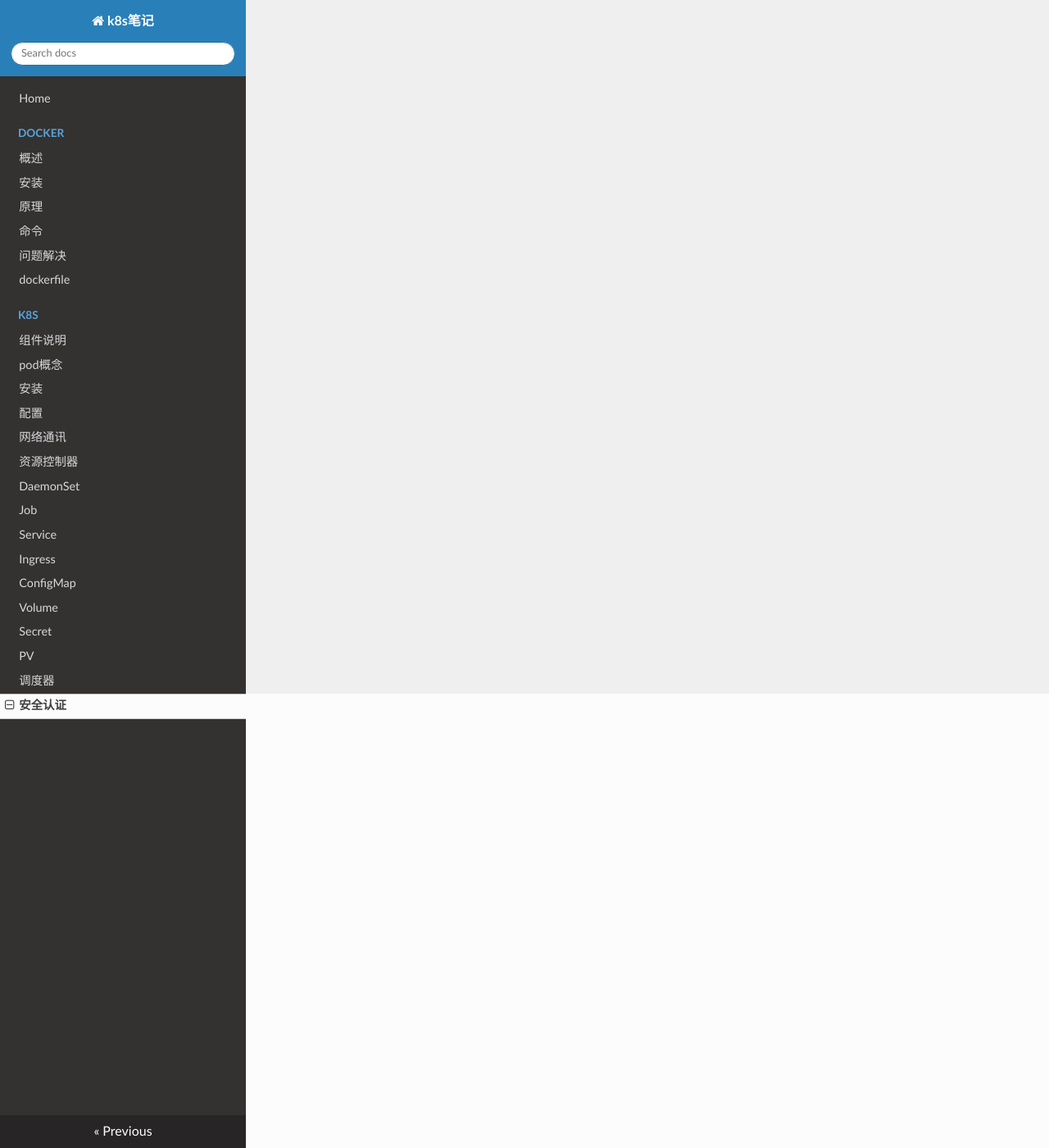
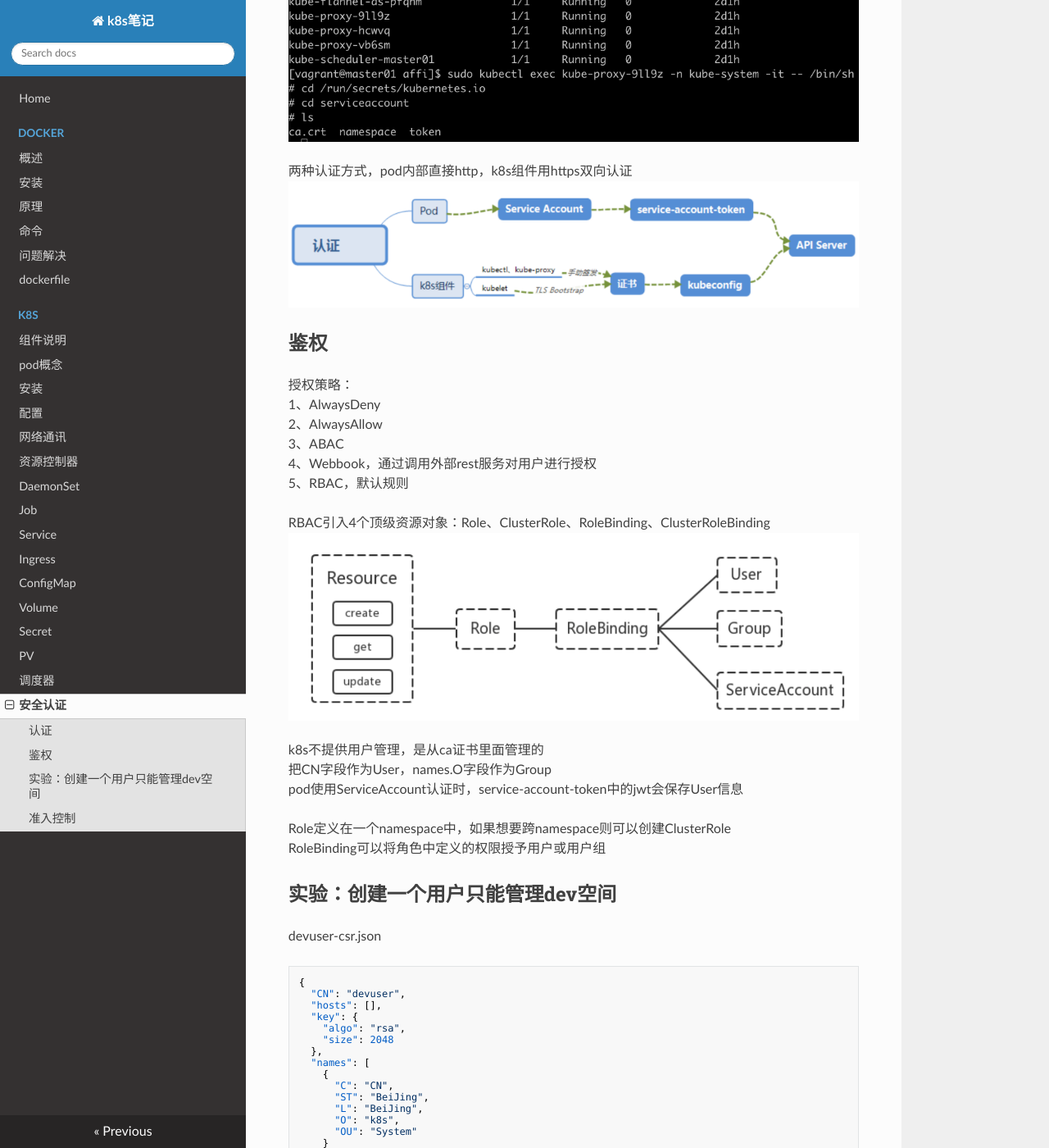
Before and after one commit to cc3213252/note-k8s, an MkDocs documentation site: the page built from docs/k8s/安全认证.md, in a window 1280 px wide and 1400 px high, scrolled down 554 px. Shown: the whole window at 82% size. Built offline with MkDocs 1.6.1, drawn with Linux system fonts in a browser that asks for light colours; nearby versions of some CDN libraries; some of the changed text lies outside the part shown.

Commit message:
增加安全认证

````diff
--- a/docs/k8s/安全认证.md
+++ b/docs/k8s/安全认证.md
@@ -1,3 +1,69 @@
 # 安全认证
 
 k8s的安全机制基本是围绕保护api server来设计的。
+
+## 认证
+
+http token认证
+http base认证，通过用户名+密码方式认证，base64编码
+最严格的https证书认证
+![sa文件的位置](../img/k8s-sa-location.png)
+
+两种认证方式，pod内部直接http，k8s组件用https双向认证
+![两种认证](../img/k8s-sa-twomethod.png)
+
+## 鉴权
+
+授权策略：
+1、AlwaysDeny
+2、AlwaysAllow
+3、ABAC
+4、Webbook，通过调用外部rest服务对用户进行授权
+5、RBAC，默认规则
+
+RBAC引入4个顶级资源对象：Role、ClusterRole、RoleBinding、ClusterRoleBinding
+![role关系](../img/k8s-sa-role.png)
+
+k8s不提供用户管理，是从ca证书里面管理的
+把CN字段作为User，names.O字段作为Group
+pod使用ServiceAccount认证时，service-account-token中的jwt会保存User信息
+
+Role定义在一个namespace中，如果想要跨namespace则可以创建ClusterRole
+RoleBinding可以将角色中定义的权限授予用户或用户组
+
+## 实验：创建一个用户只能管理dev空间
+
+devuser-csr.json
+```json
+{
+  "CN": "devuser",
+  "hosts": [],
+  "key": {
+    "algo": "rsa",
+    "size": 2048
+  },
+  "names": [
+    {
+      "C": "CN",
+      "ST": "BeiJing",
+      "L": "BeiJing",
+      "O": "k8s",
+      "OU": "System"
+    }
+  ]
+}
+```
+wget https://pkg.cfssl.org/R1.2/cfssl_linux-amd64
+mv cfssl_linux-amd64 /usr/local/bin/cfssl
+wget https://pkg.cfssl.org/R1.2/cfssljson_linux-amd64
+mv cfssljson_linux-amd64 /usr/local/bin/cfssljson
+wget https://pkg.cfssl.org/R1.2/cfssl-certinfo_linux-amd64
+mv cfssl-certinfo_linux-amd64 /usr/local/bin/cfssl-certinfo
+cfssl gencert -ca=ca.crt -ca-key=ca.key -profile=kubernetes /root/devuser-csr.json | cfssljson
+-bare devuser
+
+实验水过，第一步碰到下载权限401
+
+## 准入控制
+
+不同的插件去实现不同的功能，比如自动添加ServiceAccount
````
Also changed, not shown: docs/img/k8s-sa-location.png (added), docs/img/k8s-sa-role.png (added), docs/img/k8s-sa-twomethod.png (added).
